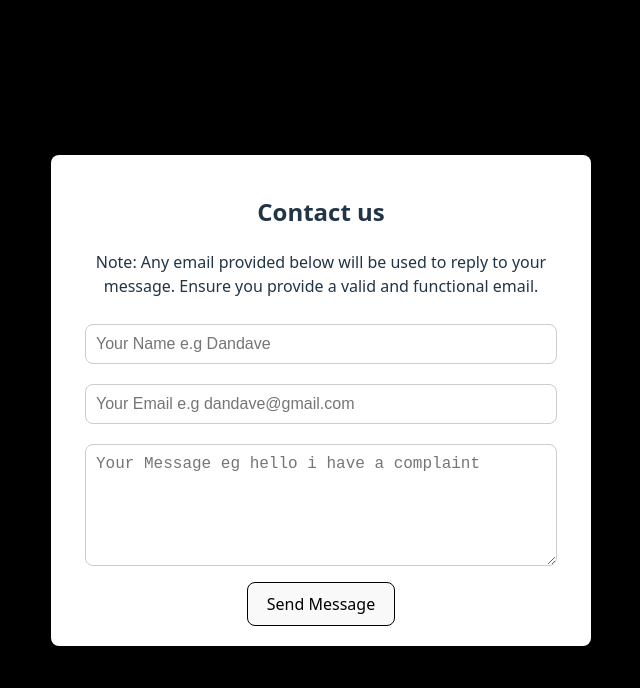
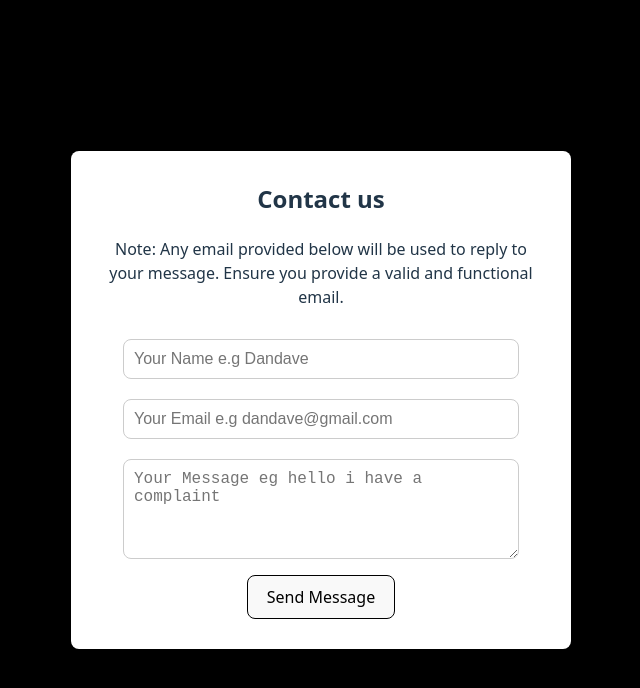
Before and after one commit to Davetechinnovation/contact-dandave, a React (Vite) app in the folder contactformfrontend/contact-form/: page / in a window 1280 px wide. Shown: the top 688 px of the page, without its empty margins (319-959 px from the left). Built offline with nearby package versions, Linux system fonts and the light colour scheme.

Commit message:
new commit incoming with greater featiure fiuxing bug of dark screen and getting more of users information stay tuned y'all

```diff
--- a/contactformfrontend/contact-form/src/component/contactform.jsx
+++ b/contactformfrontend/contact-form/src/component/contactform.jsx
@@ -15,7 +15,7 @@ function ContactForm() {
         setLoading(true);
 
         try {
-            const response = await fetch("https://contact-dandave.onrender.com/submit-form", {
+            const response = await fetch("http://localhost:5000/submit-form", {
                 method: "POST",
                 headers: { "Content-Type": "application/json" },
                 body: JSON.stringify(formData),
--- a/contactformfrontend/contact-form/src/styles/contactform.css
+++ b/contactformfrontend/contact-form/src/styles/contactform.css
@@ -1,16 +1,29 @@
+* {
+  margin: 0;
+  padding: 0;
+  box-sizing: border-box;
+}
+
+:root {
+  color-scheme: light only;
+}
+
+
 body{
     background-color: black;
 }
 .contact{
  max-width: 500px;
   margin: 40px auto;
-  padding: 20px;
+  padding: 30px;
   background: white;
   border-radius: 8px;
   box-shadow: 0px 4px 8px rgba(0, 0, 0, 0.1);
 }
 
-
+.contact p{
+  padding: 20px 0;
+}
 
 .contact input {
   width: 90%;
@@ -64,3 +77,20 @@ body{
 form input{
     width: 80%;
 }
+
+@media (prefers-color-scheme: dark) {
+
+  /* Adjust any specific text that is not visible */
+  .contact {
+    color: black !important;
+  }
+
+
+  button{
+    background-color: white !important;
+  }
+
+  button:hover{
+    background-color: black !important ;
+  }
+}
```
Also changed, not shown: 2 other files (tests, documents, lock files or other folders).
